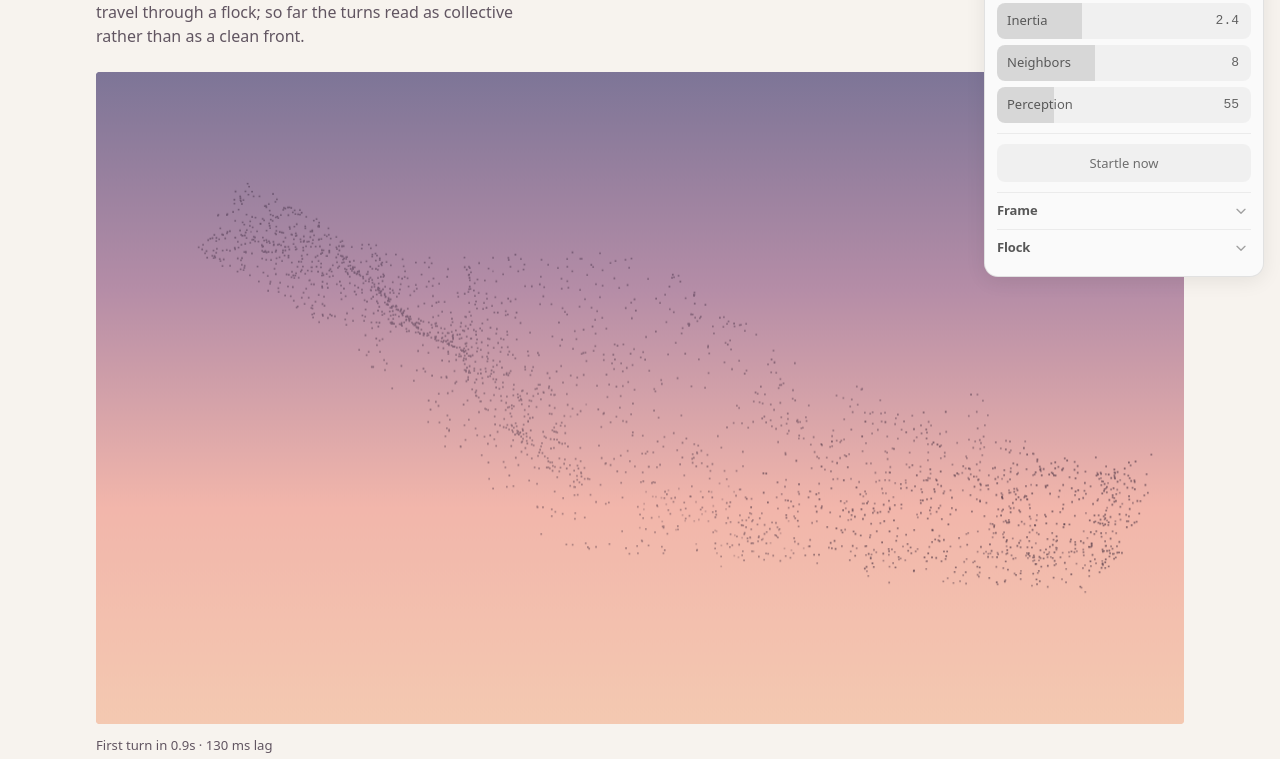
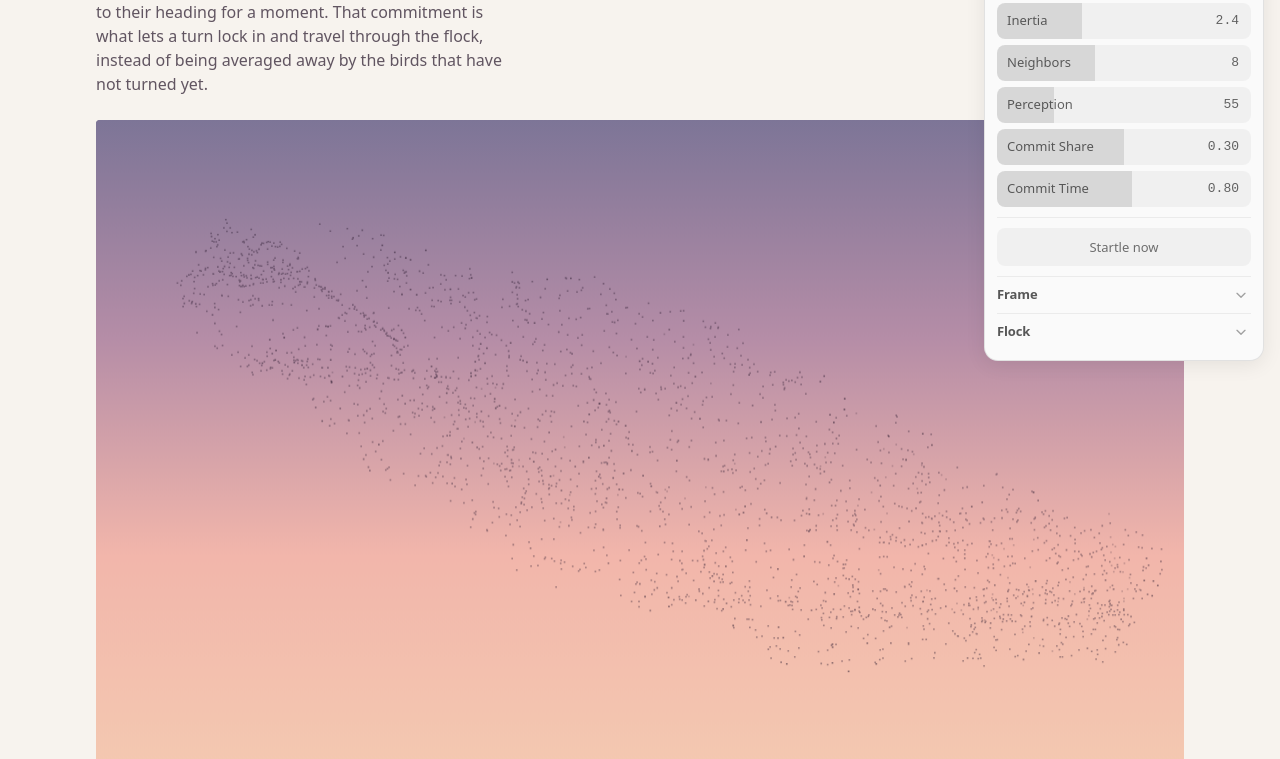
Before and after one commit to lvterry/jellyrbt-site, a website with bundled scripts: page murmurs/v3/index.html in a window 1280 px wide. Shown: the part 296-1055 px from the top of the page. Built offline with nearby package versions, Linux system fonts and the light colour scheme; animation ran at ten frames a second.

Commit message:
Add turn commitment to V3: a turn now locks in and travels
A lag alone averages a startle away, because the unturned majority pulls
the first birds back. Each bird now commits to a coherent dissenting
neighbourhood (30% of its k, at least two) for 0.8s, bypassing the lag
while committed. Fronts become measurable again (86% of the flock, ~400
u/s) and the flock stays one group over 120s.

Exposed as Commit Share / Commit Hold; 0 disables it.

```diff
--- a/murmurs/v3/flock3d.js
+++ b/murmurs/v3/flock3d.js
@@ -25,6 +25,8 @@ export const DEFAULT_PARAMS = Object.freeze({
   startleRadius: 70,
   startleAngle: 1.9,
   startleEvery: 7,
+  commitShare: 0.3,
+  commitTime: 0.8,
   zoom: 1,
   size: 0.8,
   ink: 0.55,
@@ -114,6 +116,8 @@ export function createFlock(params = DEFAULT_PARAMS, seed = 20261) {
     target: new Float32Array(n * 3),
     accel: new Float32Array(n * 3),
     ref: new Float32Array(n * 3),
+    commitDir: new Float32Array(n * 3),
+    commitUntil: new Float32Array(n).fill(-1),
     onset: new Float32Array(n).fill(-1),
     dist: new Float32Array(n),
     grid: new Grid3(WORLD.w, WORLD.h, WORLD.d, Math.max(30, p.perception)),
@@ -254,7 +258,9 @@ function substep(flock, dt) {
     const i3 = i * 3;
     const x = pos[i3], y = pos[i3 + 1], z = pos[i3 + 2];
     let ax = 0, ay = 0, az = 0, cx = 0, cy = 0, cz = 0, sx = 0, sy = 0, sz = 0;
+    let dxm = 0, dym = 0, dzm = 0, dissenters = 0;
     const count = gather(flock, i);
+    const ux = unit[i3], uy = unit[i3 + 1], uz = unit[i3 + 2];
 
     if (count > 0) {
       for (let m = 0; m < count; m++) {
@@ -263,6 +269,14 @@ function substep(flock, dt) {
         ax += unit[j3];
         ay += unit[j3 + 1];
         az += unit[j3 + 2];
+        // Neighbours already pointing somewhere else: the raw material for a
+        // committed turn.
+        if (unit[j3] * ux + unit[j3 + 1] * uy + unit[j3 + 2] * uz < 0.82) {
+          dxm += unit[j3];
+          dym += unit[j3 + 1];
+          dzm += unit[j3 + 2];
+          dissenters++;
+        }
         let dx = pos[j3] - x, dy = pos[j3 + 1] - y, dz = pos[j3 + 2] - z;
         if (dx > halfW) dx -= WORLD.w; else if (dx < -halfW) dx += WORLD.w;
         if (dy > halfH) dy -= WORLD.h; else if (dy < -halfH) dy += WORLD.h;
@@ -296,22 +310,44 @@ function substep(flock, dt) {
         az -= (rdz / rd) * pull;
       }
 
+      // Commitment: if enough neighbours already point a different way, and
+      // they agree with each other, adopt their heading and hold it. This is
+      // what lets a turn lock in and travel instead of being averaged away by
+      // the birds that have not turned yet.
+      if (p.commitShare > 0 && dissenters >= Math.max(2, count * p.commitShare)) {
+        const dl = len3(dxm, dym, dzm);
+        if (dl > dissenters * 0.6 && flock.time >= flock.commitUntil[i]) {
+          flock.commitUntil[i] = flock.time + p.commitTime;
+          flock.commitDir[i3] = dxm / dl;
+          flock.commitDir[i3 + 1] = dym / dl;
+          flock.commitDir[i3 + 2] = dzm / dl;
+        }
+      }
+      const committed = flock.time < flock.commitUntil[i];
+
       const al = len3(ax, ay, az) || 1;
       const cl = len3(cx, cy, cz) || 1;
       const closeness = Math.min(1, cl / count / p.perception);
       const sl = len3(sx, sy, sz);
       const sepScale = sl > 1 ? p.repel / sl : p.repel;
-      ax = (ax / al) * p.align + (cx / cl) * p.cohesion * closeness + sx * sepScale;
-      ay = (ay / al) * p.align + (cy / cl) * p.cohesion * closeness + sy * sepScale;
-      az = (az / al) * p.align + (cz / cl) * p.cohesion * closeness + sz * sepScale;
+      if (committed) {
+        ax = flock.commitDir[i3] * p.align + sx * sepScale;
+        ay = flock.commitDir[i3 + 1] * p.align + sy * sepScale;
+        az = flock.commitDir[i3 + 2] * p.align + sz * sepScale;
+      } else {
+        ax = (ax / al) * p.align + (cx / cl) * p.cohesion * closeness + sx * sepScale;
+        ay = (ay / al) * p.align + (cy / cl) * p.cohesion * closeness + sy * sepScale;
+        az = (az / al) * p.align + (cz / cl) * p.cohesion * closeness + sz * sepScale;
+      }
     }
 
     const fl = len3(ax, ay, az) || 1;
     // The lag: the steering target is a first-order follower of what the bird
     // currently sees, so a neighbour's turn reaches this bird late.
-    target[i3] += (ax / fl - target[i3]) * blend;
-    target[i3 + 1] += (ay / fl - target[i3 + 1]) * blend;
-    target[i3 + 2] += (az / fl - target[i3 + 2]) * blend;
+    const follow = flock.time < flock.commitUntil[i] ? 1 : blend;
+    target[i3] += (ax / fl - target[i3]) * follow;
+    target[i3 + 1] += (ay / fl - target[i3 + 1]) * follow;
+    target[i3 + 2] += (az / fl - target[i3 + 2]) * follow;
     const tl = len3(target[i3], target[i3 + 1], target[i3 + 2]) || 1;
     const tx = target[i3] / tl, ty = target[i3 + 1] / tl, tz = target[i3 + 2] / tl;
 
--- a/murmurs/v3/index.html
+++ b/murmurs/v3/index.html
@@ -16,7 +16,7 @@
       <a class="breadcrumb" href="/murmurs/">← Murmurs</a>
       <p class="version">V3 / Murmuration study</p>
       <h1>Propagation</h1>
-      <p class="lede">Every bird copies its neighbours’ heading, but late. This is an experiment in whether that alone makes a turn travel through a flock; so far the turns read as collective rather than as a clean front.</p>
+      <p class="lede">Every bird copies its neighbours’ heading, but late — and once enough neighbours have turned, it commits to their heading for a moment. That commitment is what lets a turn lock in and travel through the flock, instead of being averaged away by the birds that have not turned yet.</p>
     </header>
 
     <figure>
--- a/murmurs/v3/player.js
+++ b/murmurs/v3/player.js
@@ -17,6 +17,8 @@ const KNOBS = [
   { key: 'inertia', label: 'Turn Rate', min: 0.6, max: 6, step: 0.1, group: 'Response' },
   { key: 'neighbors', label: 'Neighbours', min: 3, max: 16, step: 1, group: 'Response' },
   { key: 'perception', label: 'Perception', min: 36, max: 120, step: 2, group: 'Response' },
+  { key: 'commitShare', label: 'Commit Share', min: 0, max: 0.6, step: 0.02, group: 'Response' },
+  { key: 'commitTime', label: 'Commit Hold', min: 0, max: 1.5, step: 0.05, group: 'Response' },
   { key: 'startleRadius', label: 'Startle Size', min: 50, max: 240, step: 5, group: 'Startle' },
   { key: 'startleEvery', label: 'Every', min: 1.5, max: 9, step: 0.5, group: 'Startle' },
   { key: 'zoom', label: 'Zoom', min: 0.6, max: 1.8, step: 0.02, group: 'Frame' },
```
Also changed, not shown: murmurs/index.html (+1 -1 lines), murmurs/tests/propagation.test.mjs (+1 -1 lines), murmurs/README.md.
